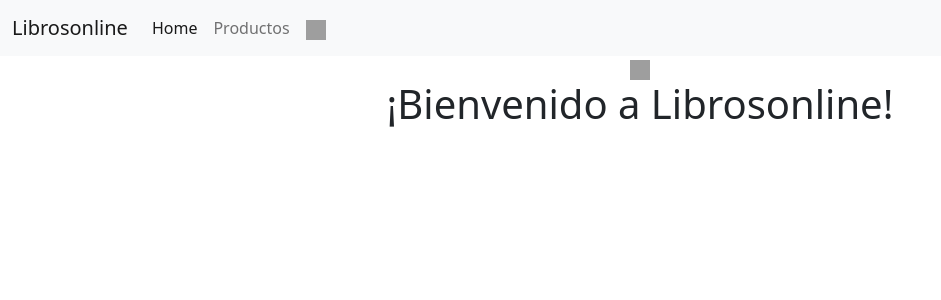
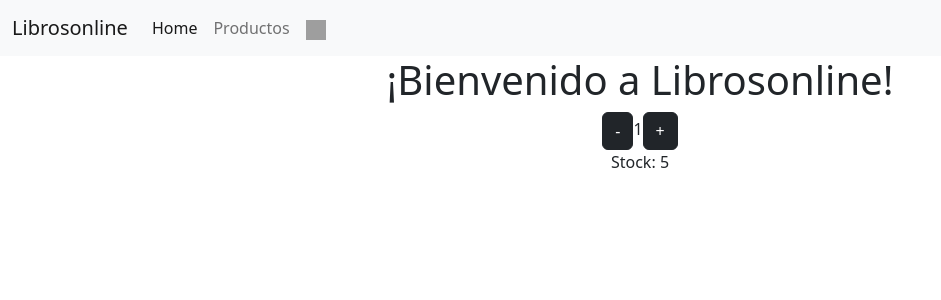
Before and after one commit to damianramanzin/proyecto-reactjs-ramanzin, a React (Create React App) app: page / in a window 1280 px wide. Shown: the top 300 px of the page, without its empty margins (0-941 px from the left). Built offline with nearby package versions, Linux system fonts and the light colour scheme; grey boxes are pictures that could not be loaded.

Commit message:
botón de cantidades agregado

```diff
--- a/src/App.js
+++ b/src/App.js
@@ -4,13 +4,14 @@ import './App.css';
 import NavBar from './components/Navbar/NavBar';
 import CartWidget from './components/Navbar/CartWidget';
 import ItemListContainer from './components/ItemListContainer/ItemListContainer';
+import ItemCount from './components/ItemCount/ItemCount';
 
 function App() {
   return (
     <div className="App">
       <NavBar />
-      <CartWidget />
       <ItemListContainer greeting="¡Bienvenido a Librosonline!" />
+      <ItemCount/>
     </div>
   );
 }
--- /dev/null
+++ b/src/components/ItemCount/ItemCount.js
@@ -0,0 +1,40 @@
+import React , { useState } from 'react';
+import Button from 'react-bootstrap/Button';
+
+function ItemCount(props) {
+
+    const [values, setValues] = useState({ contador: 1, stock: 5 });
+    const onAdd = () => {
+        if (values.contador < 5) {
+            // setValues({ ...values, contador: values.contador + 1 });
+            setValues({ contador: values.contador + 1, stock: values.stock - 1 });
+        }
+    }
+
+    const onDel = () => {
+        if (values.contador > 1) {
+            setValues({ contador: values.contador - 1, stock: values.stock + 1 });
+        }
+    }
+
+    return (
+        <div className='count-container'>
+            <div className='item-count-container'>
+                <Button
+                    className='btn-resta'
+                    onClick={onDel}
+                    variant="dark">-</Button>
+                <span className='contador'>{values.contador}</span>
+                <Button
+                    className='btn-suma'
+                    onClick={onAdd}
+                    variant="dark">+</Button>
+            </div>
+            <div className='stock'>
+                Stock: {values.stock}
+            </div>
+        </div>
+    );
+}
+
+export default ItemCount;
```
